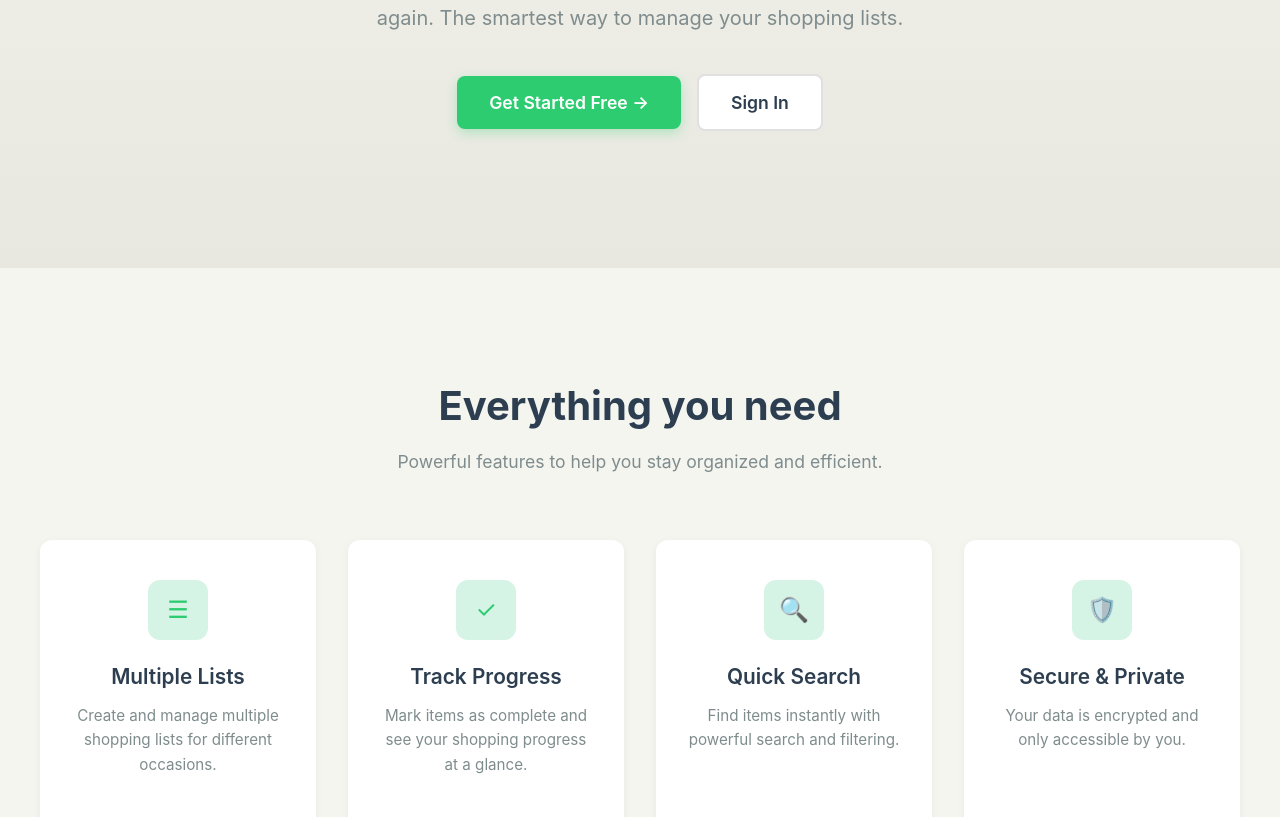
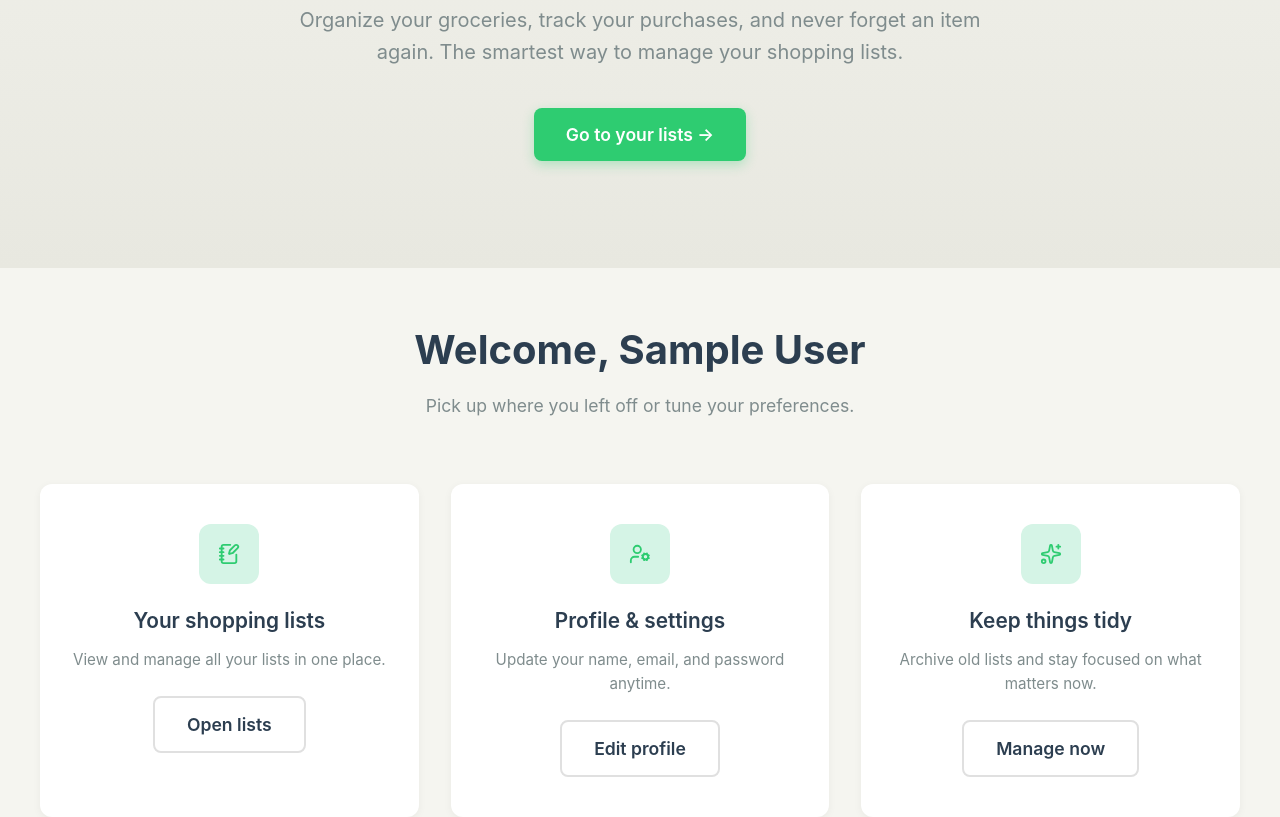
Before and after one commit to tlhololaiza/Shopping-List, a React (Vite) app: page / in a window 1280 px wide. Shown: the part 493-1310 px from the top of the page. Built offline with nearby package versions, Linux system fonts and the light colour scheme; sample sign-in values are in the browser's storage.

Commit message:
added react lucid icons

```diff
--- a/src/components/ShoppingList/DeleteConfirmationModal/DeleteConfirmationModal.tsx
+++ b/src/components/ShoppingList/DeleteConfirmationModal/DeleteConfirmationModal.tsx
@@ -1,4 +1,5 @@
 import React from 'react';
+import { AlertTriangle } from 'lucide-react';
 import Button from '../../Button/Button';
 import './DeleteConfirmationModal.css';
 
@@ -25,7 +26,7 @@ const DeleteConfirmationModal: React.FC<DeleteConfirmationModalProps> = ({
     <div className="modal-overlay">
       <div className="modal-content">
         <div className="modal-header">
-          <span className="modal-icon">⚠️</span>
+          <span className="modal-icon" aria-hidden="true"><AlertTriangle size={22} /></span>
           <h3>{title}</h3>
         </div>
         <p className="modal-message">{message}</p>
--- a/src/components/ShoppingList/SearchBar/SearchBar.tsx
+++ b/src/components/ShoppingList/SearchBar/SearchBar.tsx
@@ -1,4 +1,5 @@
 import React from 'react';
+import { Search } from 'lucide-react';
 import './SearchBar.css';
 
 interface SearchBarProps {
@@ -11,13 +12,13 @@ interface SearchBarProps {
 const getSortDisplayText = (sortKey: string): string => {
   switch (sortKey) {
     case 'date':
-      return '🗓️ Sort by Date Added';
+      return 'Sort by Date Added';
     case 'name':
-      return '🔤 Sort by Name';
+      return 'Sort by Name';
     case 'category':
-      return '📁 Sort by Category';
+      return 'Sort by Category';
     default:
-      return '🗓️ Sort by Date Added';
+      return 'Sort by Date Added';
   }
 };
 
@@ -67,16 +68,17 @@ const SearchBar: React.FC<SearchBarProps> = ({
           }}
         />
         <span
+          aria-hidden="true"
           style={{
             position: 'absolute',
-            left: '16px',
+            left: '14px',
             top: '50%',
             transform: 'translateY(-50%)',
-            fontSize: '18px',
             pointerEvents: 'none',
+            color: '#6b7280',
           }}
         >
-          🔍
+          <Search size={18} />
         </span>
       </div>
 
--- a/src/pages/Home/Home.tsx
+++ b/src/pages/Home/Home.tsx
@@ -1,11 +1,11 @@
 import React from 'react';
 import { Link } from 'react-router-dom';
 import { useAppSelector } from '../../redux/hooks';
-import { ShoppingCart } from 'lucide-react';
+import { ShoppingCart, ListChecks, CheckCircle, Search, ShieldCheck, NotebookPen, UserCog, Sparkles } from 'lucide-react';
 import './Home.css';
 
 const Home: React.FC = () => {
-  const { isAuthenticated } = useAppSelector((state) => state.auth);
+  const { isAuthenticated, user } = useAppSelector((state) => state.auth);
 
   return (
     <div className="home-page">
@@ -15,6 +15,11 @@ const Home: React.FC = () => {
           <div className="hero-icon">
             <ShoppingCart size={48} />
           </div>
+          {isAuthenticated && user ? (
+            <p className="hero-subtitle" style={{ marginBottom: '8px', fontWeight: 600 }}>
+              Welcome back, {user.name}!
+            </p>
+          ) : null}
           <h1 className="hero-title">
             Shopping made <span className="highlight">simple</span>
           </h1>
@@ -24,14 +29,59 @@ const Home: React.FC = () => {
           </p>
           <div className="hero-buttons">
             <Link to={isAuthenticated ? "/shopping-lists" : "/register"} className="btn-primary">
-              Get Started Free →
+              {isAuthenticated ? 'Go to your lists →' : 'Get Started Free →'}
             </Link>
+            {!isAuthenticated && (
               <Link to="/login" className="btn-secondary">
                 Sign In
+              </Link>
+            )}
+          </div>
+        </div>
+      </section>
+
+      {isAuthenticated && user && (
+        <section className="features-section" style={{ paddingTop: '24px' }}>
+          <div className="features-header">
+            <h2 className="features-title">Welcome, {user.name}</h2>
+            <p className="features-subtitle">
+              Pick up where you left off or tune your preferences.
+            </p>
+          </div>
+          <div className="features-grid">
+            <div className="feature-card">
+              <div className="feature-icon" aria-hidden="true"><NotebookPen size={22} /></div>
+              <h3 className="feature-title">Your shopping lists</h3>
+              <p className="feature-description">
+                View and manage all your lists in one place.
+              </p>
+              <Link to="/shopping-lists" className="btn-secondary" style={{ display: 'inline-block', marginTop: '8px' }}>
+                Open lists
+              </Link>
+            </div>
+            <div className="feature-card">
+              <div className="feature-icon" aria-hidden="true"><UserCog size={22} /></div>
+              <h3 className="feature-title">Profile & settings</h3>
+              <p className="feature-description">
+                Update your name, email, and password anytime.
+              </p>
+              <Link to="/profile" className="btn-secondary" style={{ display: 'inline-block', marginTop: '8px' }}>
+                Edit profile
+              </Link>
+            </div>
+            <div className="feature-card">
+              <div className="feature-icon" aria-hidden="true"><Sparkles size={22} /></div>
+              <h3 className="feature-title">Keep things tidy</h3>
+              <p className="feature-description">
+                Archive old lists and stay focused on what matters now.
+              </p>
+              <Link to="/shopping-lists" className="btn-secondary" style={{ display: 'inline-block', marginTop: '8px' }}>
+                Manage now
               </Link>
             </div>
           </div>
         </section>
+      )}
 
       {/* Features Section */}
       <section className="features-section">
@@ -43,28 +93,28 @@ const Home: React.FC = () => {
         </div>
         <div className="features-grid">
           <div className="feature-card">
-            <div className="feature-icon">☰</div>
+            <div className="feature-icon" aria-hidden="true"><ListChecks size={22} /></div>
             <h3 className="feature-title">Multiple Lists</h3>
             <p className="feature-description">
               Create and manage multiple shopping lists for different occasions.
             </p>
           </div>
           <div className="feature-card">
-            <div className="feature-icon">✓</div>
+            <div className="feature-icon" aria-hidden="true"><CheckCircle size={22} /></div>
             <h3 className="feature-title">Track Progress</h3>
             <p className="feature-description">
               Mark items as complete and see your shopping progress at a glance.
             </p>
           </div>
           <div className="feature-card">
-            <div className="feature-icon">🔍</div>
+            <div className="feature-icon" aria-hidden="true"><Search size={22} /></div>
             <h3 className="feature-title">Quick Search</h3>
             <p className="feature-description">
               Find items instantly with powerful search and filtering.
             </p>
           </div>
           <div className="feature-card">
-            <div className="feature-icon">🛡️</div>
+            <div className="feature-icon" aria-hidden="true"><ShieldCheck size={22} /></div>
             <h3 className="feature-title">Secure & Private</h3>
             <p className="feature-description">
               Your data is encrypted and only accessible by you.
@@ -80,9 +130,15 @@ const Home: React.FC = () => {
           <p className="cta-subtitle">
             Join thousands of users who are already shopping smarter.
           </p>
+          {!isAuthenticated ? (
             <Link to="/register" className="btn-cta">
               Create Free Account
             </Link>
+          ) : (
+            <Link to="/shopping-lists" className="btn-cta">
+              Go to my lists
+            </Link>
+          )}
         </div>
       </section>
 
--- a/src/pages/ShoppingLists/ShoppingLists.tsx
+++ b/src/pages/ShoppingLists/ShoppingLists.tsx
@@ -1,6 +1,7 @@
 import React, { useEffect, useState } from 'react';
 import { useNavigate, useLocation } from 'react-router-dom';
 import { useAppDispatch, useAppSelector } from '../../redux/hooks';
+import { Search as SearchIcon, CalendarRange } from 'lucide-react';
 import {
   setShoppingLists,
   addShoppingList,
@@ -497,8 +498,8 @@ const ShoppingLists: React.FC = () => {
                         borderTop: '1px solid #e5e7eb',
                       }}
                     >
-                      <p style={{ margin: '0', fontSize: '12px', color: '#9ca3af' }}>
-                        📅{' '}
+                      <p style={{ margin: '0', fontSize: '12px', color: '#9ca3af', display: 'flex', alignItems: 'center', gap: '6px' }}>
+                        <CalendarRange size={14} aria-hidden="true" />
                         {new Date(item.dateAdded).toLocaleDateString('en-US', {
                           month: 'short',
                           day: 'numeric',
@@ -532,7 +533,9 @@ const ShoppingLists: React.FC = () => {
                 border: '1px solid #e5e7eb',
               }}
             >
-              <div style={{ fontSize: '48px', marginBottom: '16px' }}>🔍</div>
+              <div style={{ fontSize: '48px', marginBottom: '16px', display: 'flex', justifyContent: 'center', color: '#6b7280' }}>
+                <SearchIcon size={48} aria-hidden="true" />
+              </div>
               <h3 style={{ margin: '0 0 8px 0', color: '#1f2937', fontSize: '16px', fontWeight: '600' }}>
                 No items found
               </h3>
```
Lines whose indentation alone changed are shown as unchanged.
